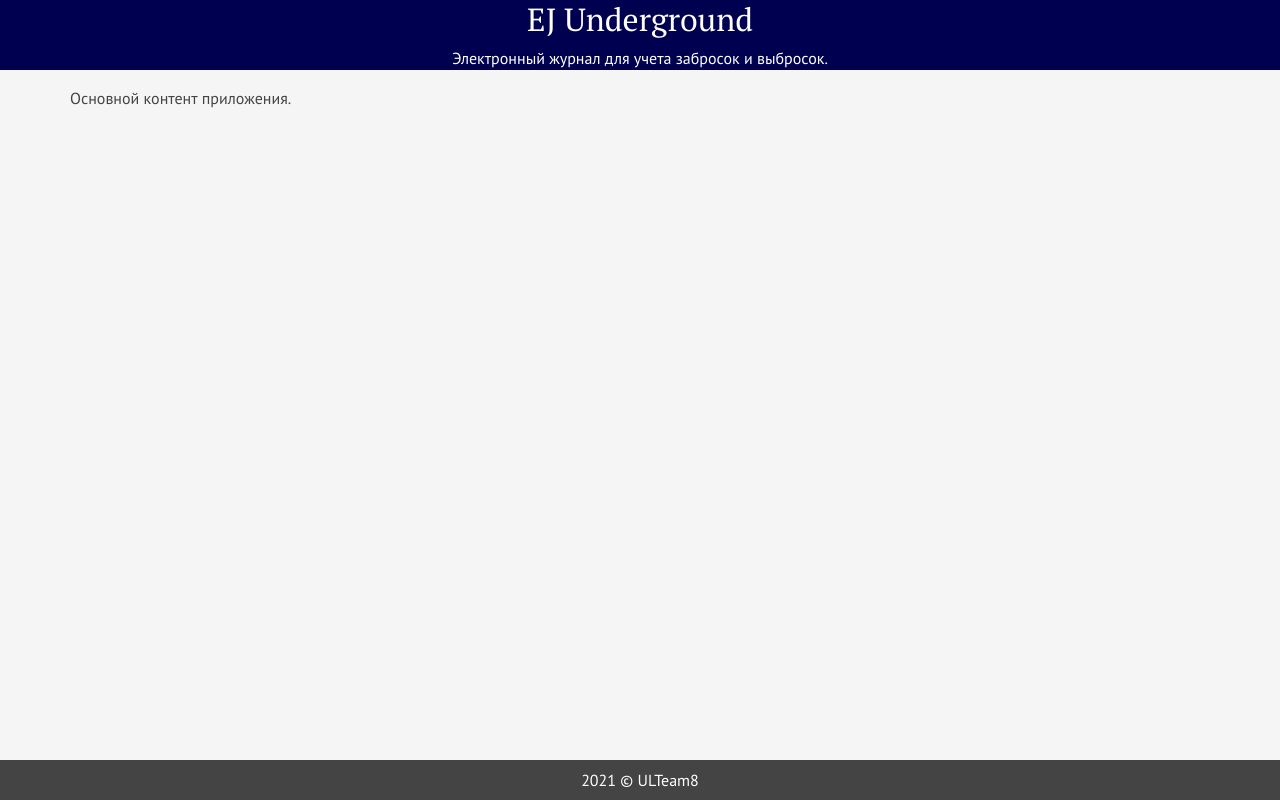
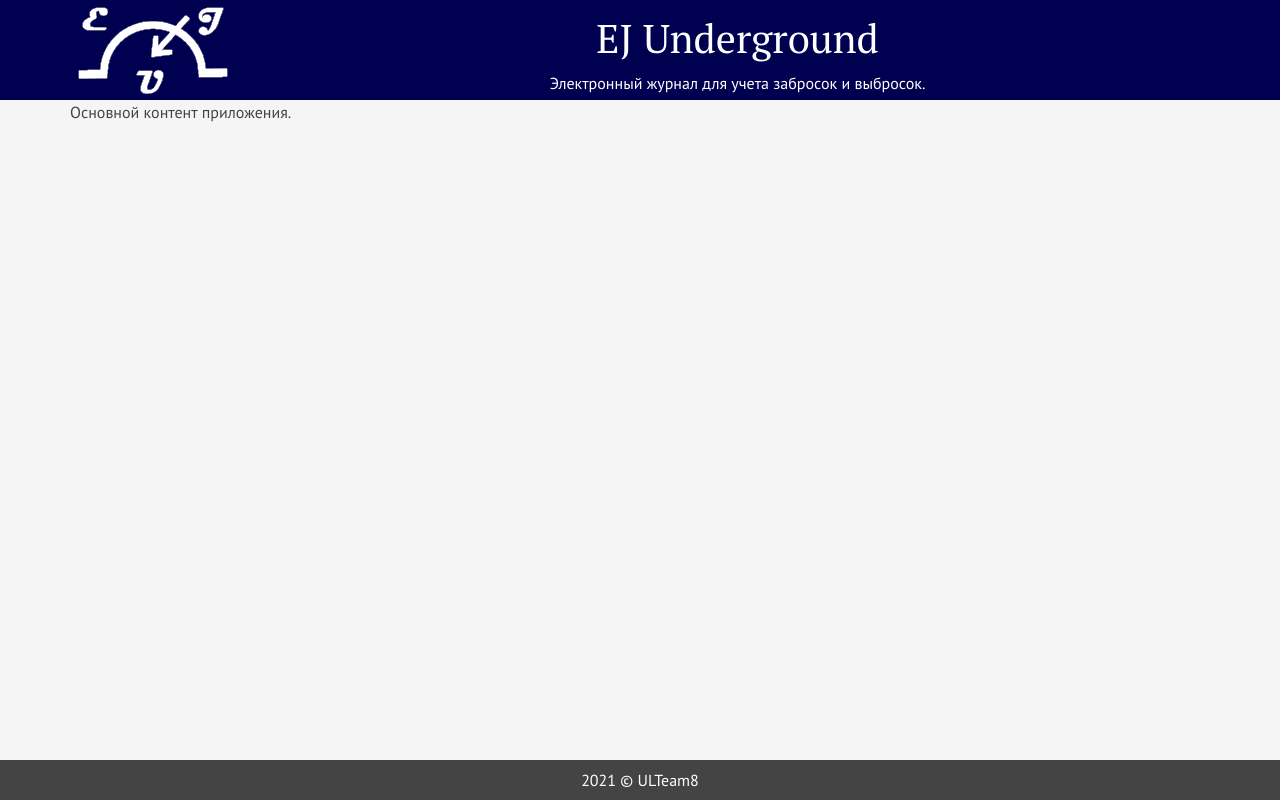
Before and after one commit to RusFjord/ej-underground-frontend, a React (Create React App) app: page / in a window 1280 px wide. Built offline with nearby package versions, Linux system fonts and the light colour scheme.

Commit message:
Added logo, title, text in header

```diff
--- a/src/components/Header/Header.js
+++ b/src/components/Header/Header.js
@@ -1,12 +1,22 @@
-import { Container } from 'react-bootstrap';
+import { Col, Container, Row } from 'react-bootstrap';
+import eujlogo from './ejulogo.png'
 import './Header.scss'
 
 function Header() {
     return (
       <header className="Header">
         <Container>
-          <h2>EJ Underground</h2>
-          <p>Электронный журнал для учета забросок и выбросок.</p>
+          <Row>
+            <Col xs lg='2'>
+              <img src={eujlogo} alt='logo'/>
+            </Col>
+            <Col className='col-site-name'>
+              <div className='site-title'>
+                <h1>EJ Underground</h1>
+                <p>Электронный журнал для учета забросок и выбросок.</p>
+              </div>
+            </Col>
+          </Row>
         </Container>
       </header>
     )
--- a/src/components/Header/Header.scss
+++ b/src/components/Header/Header.scss
@@ -4,3 +4,20 @@ header {
     color: $alt-text-color;
     text-align: center;
 }
+
+.col-site-name {
+    display: flex;
+    flex-direction: column;
+    align-self: flex-end;
+    height: 100%;
+}
+
+.site-title {
+    display: flex;
+    flex-direction: column;
+    align-self: center;
+    align-content: stretch;
+    p {
+        margin: .1em auto .3em;
+    }
+}
```
Also changed, not shown: src/components/Header/ejulogo.png (added).
